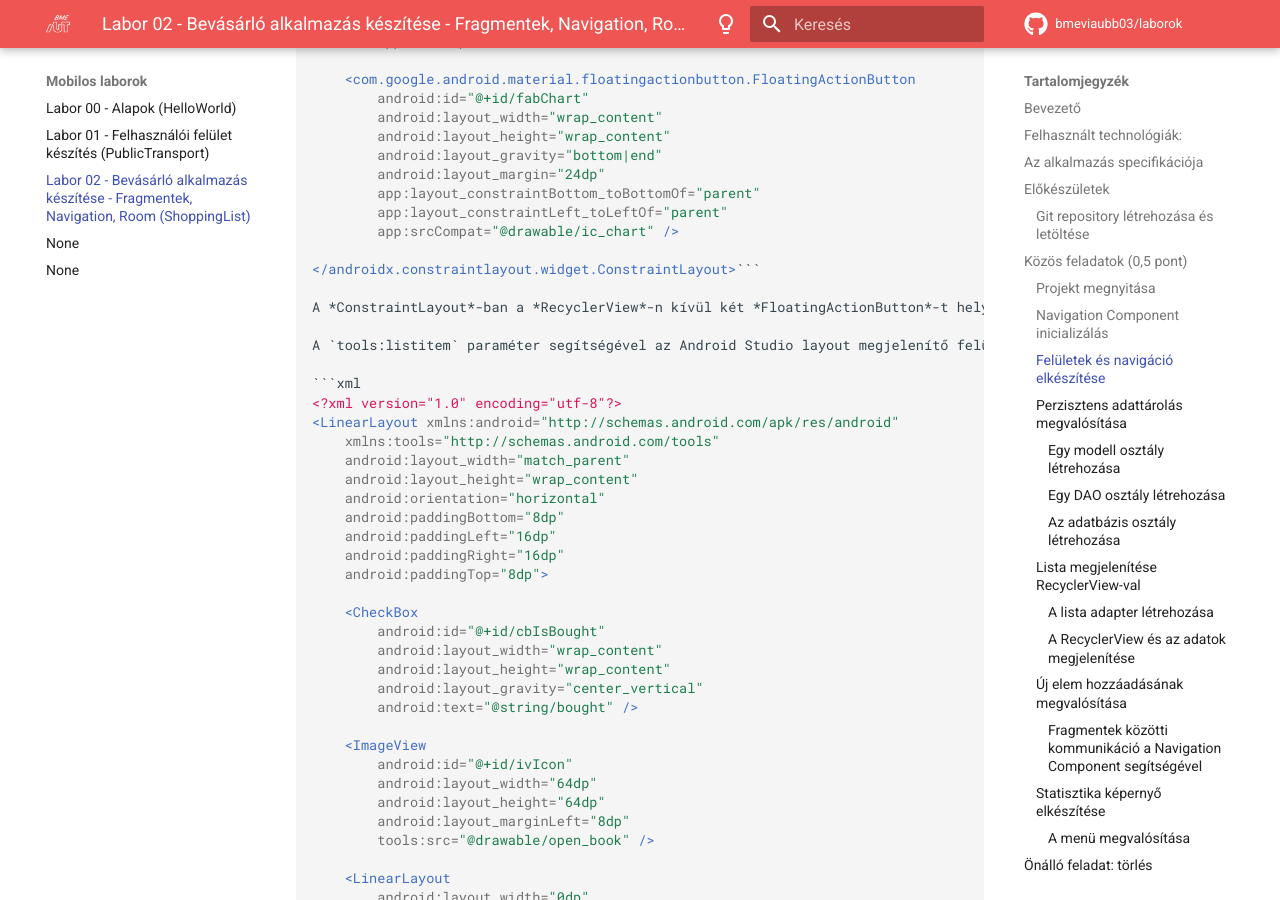
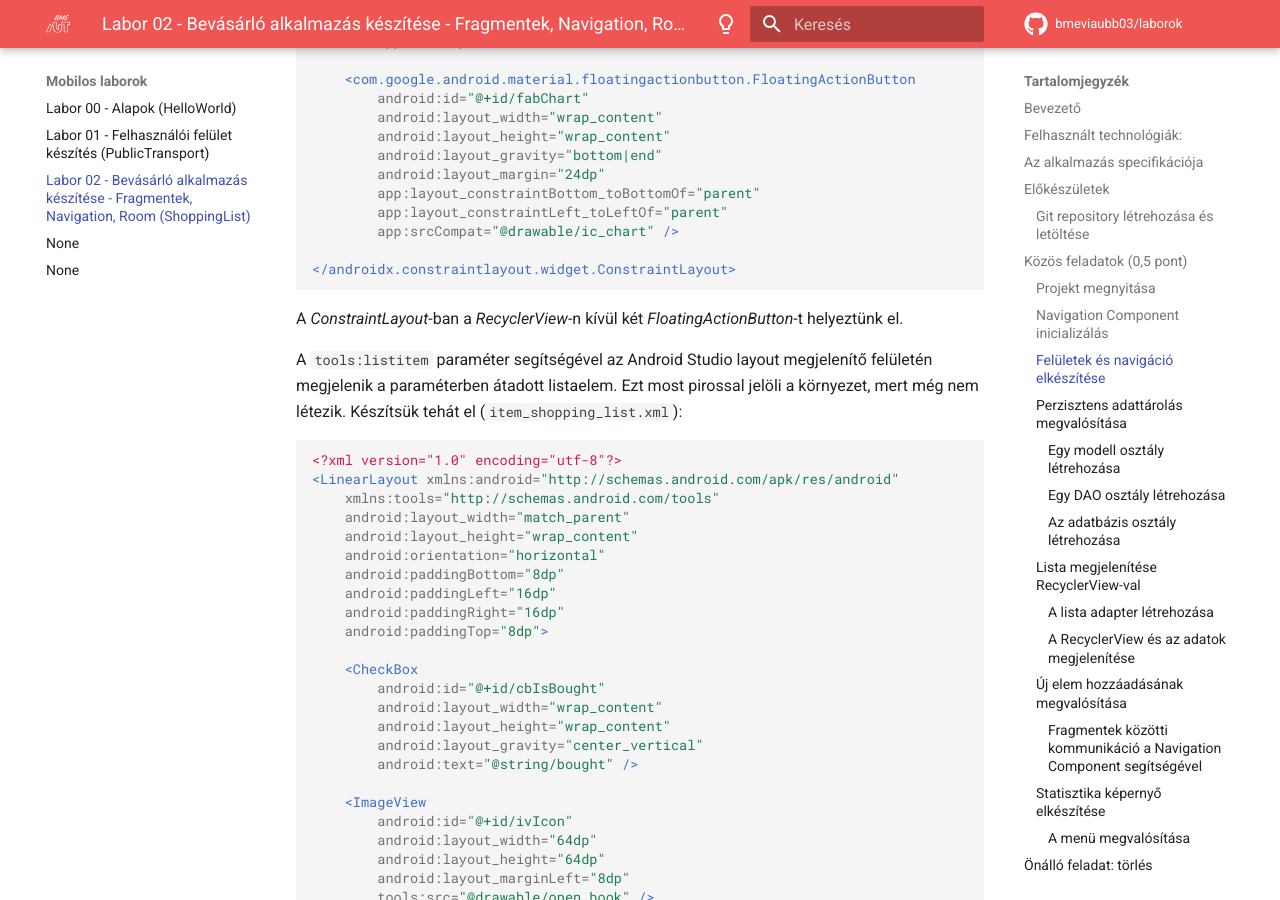
Before and after one commit to BMEVIAUBB03/laborok, an MkDocs documentation site: the page built from docs/laborok/android/ui-advanced-room/index.md, in a window 1280 px wide and 900 px high, scrolled down 6309 px. Built offline with MkDocs 1.6.1 and Material for MkDocs 9.7.7, drawn with Linux system fonts in a browser that asks for light colours; comment, search, counter and statistics services are not loaded; part of the change alters nothing that is shown; some of the changed text lies outside the part shown.

````diff
--- a/docs/laborok/android/ui-advanced-room/index.md
+++ b/docs/laborok/android/ui-advanced-room/index.md
@@ -342,7 +342,8 @@ A létrejött `fragment_shopping_list.xml` tartalmát cseréljük ki az alábbir
         app:layout_constraintLeft_toLeftOf="parent"
         app:srcCompat="@drawable/ic_chart" />
 
-</androidx.constraintlayout.widget.ConstraintLayout>```
+</androidx.constraintlayout.widget.ConstraintLayout>
+```
 
 A *ConstraintLayout*-ban a *RecyclerView*-n kívül két *FloatingActionButton*-t helyeztünk el.
 
@@ -1012,6 +1013,8 @@ Figyeljük meg, hogy ebben az esetben is `thread`-be csomagolva futtatunk adatb
 
 Az adatbázisba való beillesztés után szükséges az eredeti objektumunk id-jét az adatbázistól kapott id-re beállítani, különben egyéb műveletek nem végezhetők rajta.
 
+Próbáljuk ki az alkalmazást!
+
 ### Statisztika képernyő elkészítése
 
 A Statisztika képernyőn egy kördiagramot fogunk megjeleníteni, ami az egyes kategóriák egymáshoz való arányát mutatja a már megvásárolt és a még meg nem vásárolt termékek között. A két diagram közötti váltani a menü gombok megnyolásával lehet.
@@ -1032,8 +1035,6 @@ class ChartFragment : Fragment() {
         savedInstanceState: Bundle?
     ): View? {
         _binding = FragmentChartBinding.inflate(inflater, container, false)
-
-        setHasOptionsMenu(true)
 
         loadChart(true)
 
@@ -1168,6 +1169,8 @@ override fun onCreateView(
 Próbáljuk ki az alkalmazást! Most már teljes a funkciónalitás, lehet elemeket felvenni, megvásároltnak jelölni és megnézni a statisztikákat.
 
 !!!example "BEADANDÓ (0,5 pont)"
+	Ezen a ponton összsen **három képernyőképet** kell készítened:
+
 	Készíts egy **képernyőképet**, amelyen látszik a **lista** (emulátoron, készüléket tükrözve vagy képernyőfelvétellel), egy **ahhoz tartozó kódrészlet**, valamint a **neptun kódod a listában egy termék neveként**. A képet a megoldásban a repository-ba f1.png néven töltsd föl.
 
 	Készíts egy **képernyőképet**, amelyen látszik az **új elem felvétele felület** (emulátoron, készüléket tükrözve vagy képernyőfelvétellel), egy **ahhoz tartozó kódrészlet**, valamint a **neptun kódod a termék neveként**. A képet a megoldásban a repository-ba f2.png néven töltsd föl.
@@ -1175,7 +1178,7 @@ Próbáljuk ki az alkalmazást! Most már teljes a funkciónalitás, lehet eleme
 	Készíts egy **képernyőképet**, amelyen látszik a **statisztikák felület** (emulátoron, készüléket tükrözve vagy képernyőfelvétellel), egy **ahhoz tartozó kódrészlet**, valamint a **neptun kódod a kódban valahol kommentként**. A képet a megoldásban a repository-ba f3.png néven töltsd föl.
 
 
-	A képernyőkép szükséges feltétele a pontszám megszerzésének.
+	A képernyőképek szükséges feltételei a pontszám megszerzésének.
 
 ## Önálló feladat: törlés megvalósítása (0,5 pont)
 Elem törlése egyesével, az elemeken található szemetes ikonra kattintás hatására.
````
